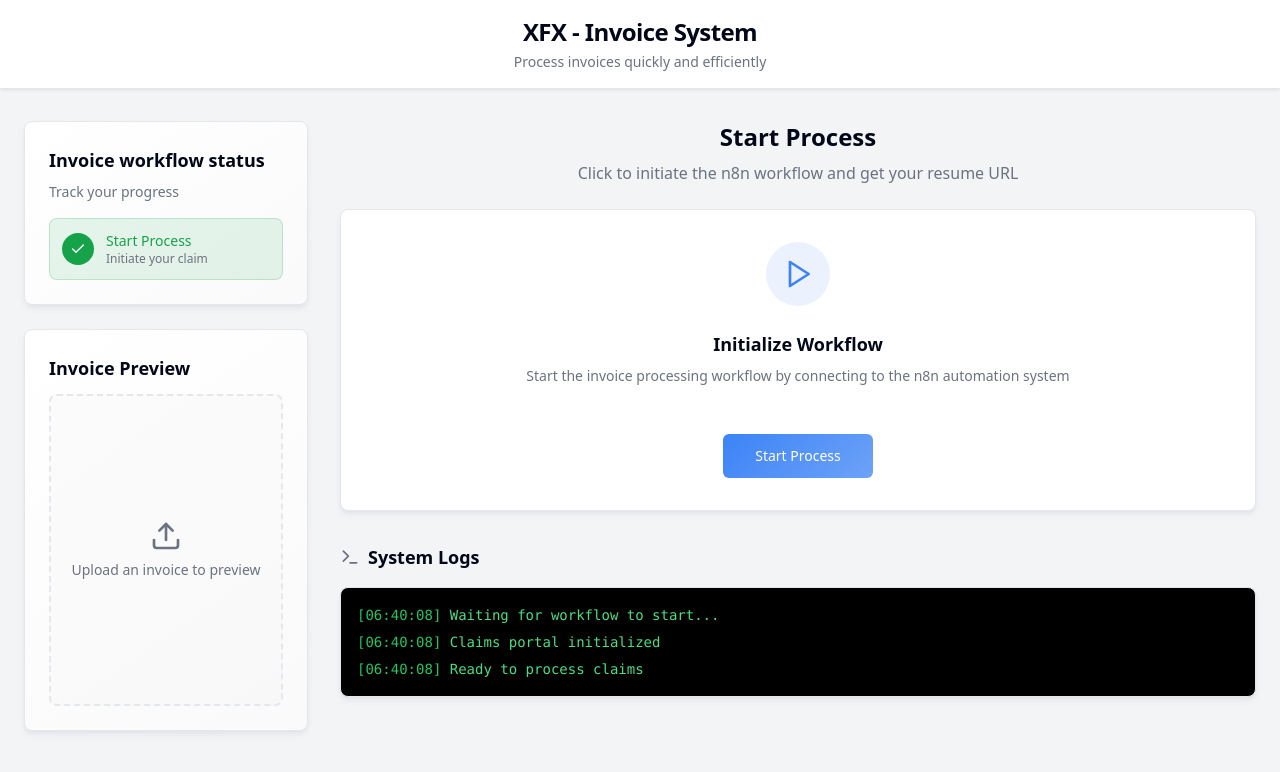
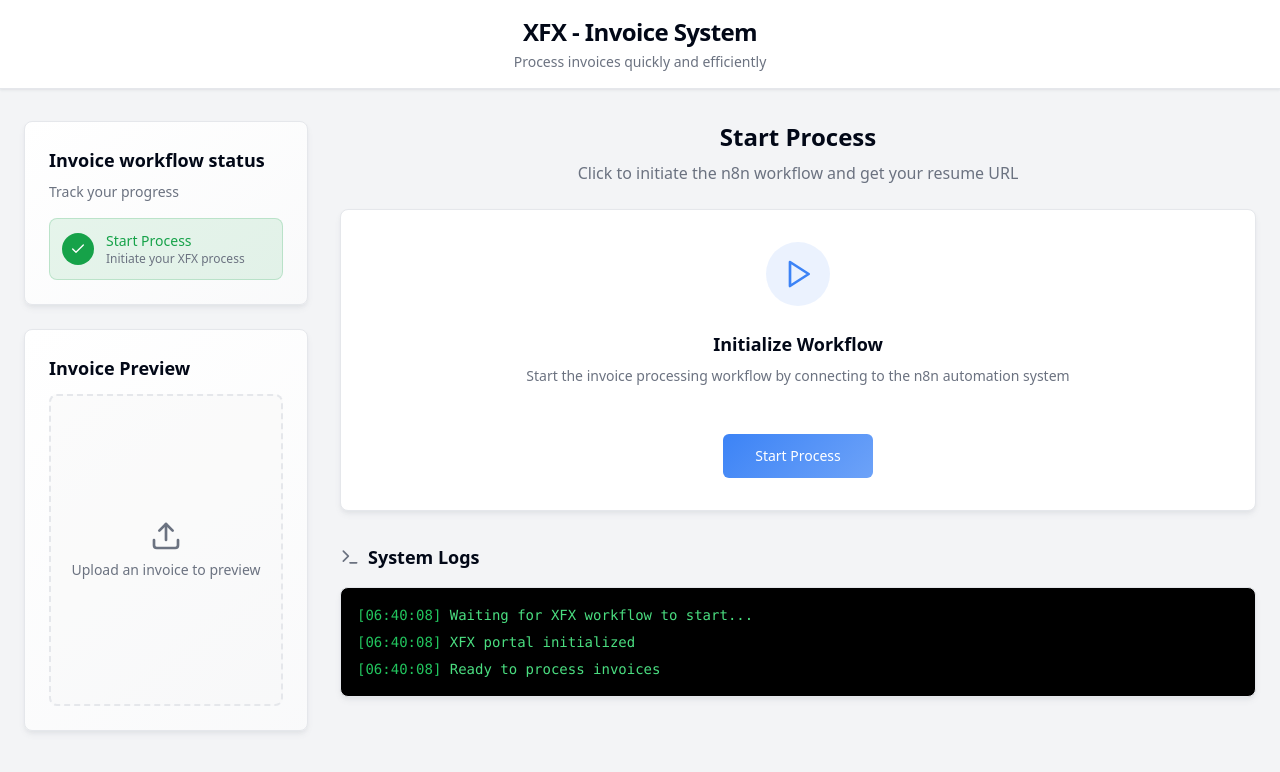
Before and after one commit to encomsystems/react-automaton, a React (Vite) app: page / in a window 1280 px wide. Shown: the top 772 px of the page. Built offline with nearby package versions, Linux system fonts and the light colour scheme.

Commit message:
Refactor: Rename Claims portal to XFX portal
Rename all instances of "Claims portal" to "XFX portal" throughout the codebase.

```diff
--- a/src/components/Sidebar.tsx
+++ b/src/components/Sidebar.tsx
@@ -1,5 +1,5 @@
 import { Check, Play, Upload, Package, MessageSquare, CheckCircle } from 'lucide-react';
-import { ClaimStep } from './ClaimsPortal';
+import { ClaimStep } from './XFXPortal';
 import { cn } from '@/lib/utils';
 
 interface SidebarProps {
--- a/src/components/SystemLogs.tsx
+++ b/src/components/SystemLogs.tsx
@@ -1,5 +1,5 @@
 import { Info, CheckCircle, AlertTriangle, XCircle, Terminal } from 'lucide-react';
-import { LogEntry } from './ClaimsPortal';
+import { LogEntry } from './XFXPortal';
 import { cn } from '@/lib/utils';
 import { useEffect, useRef } from 'react';
 
--- a/src/components/ClaimsPortal.tsx
+++ b/src/components/XFXPortal.tsx
@@ -1,4 +1,3 @@
-
 import { useState } from 'react';
 import { Sidebar } from './Sidebar';
 import { MainContent } from './MainContent';
@@ -20,7 +19,7 @@ export interface LogEntry {
   type: 'info' | 'success' | 'warning' | 'error';
 }
 
-const ClaimsPortal = () => {
+const XFXPortal = () => {
   const [currentStep, setCurrentStep] = useState('start');
   const [uploadedFile, setUploadedFile] = useState<File | null>(null);
   const [resumeUrl, setResumeUrl] = useState<string | null>(null);
@@ -30,19 +29,19 @@ const ClaimsPortal = () => {
     {
       id: '1',
       timestamp: new Date().toISOString(),
-      message: 'Waiting for workflow to start...',
+      message: 'Waiting for XFX workflow to start...',
       type: 'info'
     },
     {
       id: '2',
       timestamp: new Date().toISOString(),
-      message: 'Claims portal initialized',
+      message: 'XFX portal initialized',
       type: 'success'
     },
     {
       id: '3',
       timestamp: new Date().toISOString(),
-      message: 'Ready to process claims',
+      message: 'Ready to process invoices',
       type: 'info'
     }
   ]);
@@ -52,7 +51,7 @@ const ClaimsPortal = () => {
       {
         id: 'start',
         title: 'Start Process',
-        description: 'Initiate your claim',
+        description: 'Initiate your XFX process',
         status: 'completed',
         icon: 'play'
       }
@@ -291,4 +290,4 @@ const ClaimsPortal = () => {
   );
 };
 
-export default ClaimsPortal;
+export default XFXPortal;
--- a/src/pages/Index.tsx
+++ b/src/pages/Index.tsx
@@ -1,7 +1,7 @@
-import ClaimsPortal from '../components/ClaimsPortal';
+import XFXPortal from '../components/XFXPortal';
 
 const Index = () => {
-  return <ClaimsPortal />;
+  return <XFXPortal />;
 };
 
 export default Index;
```
